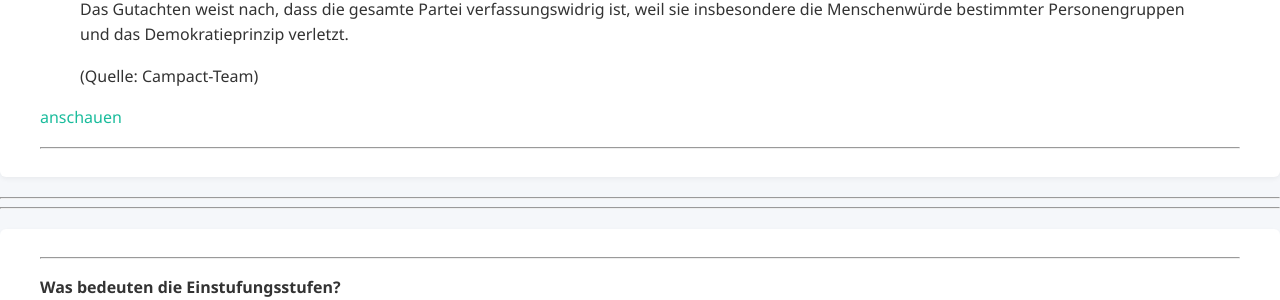
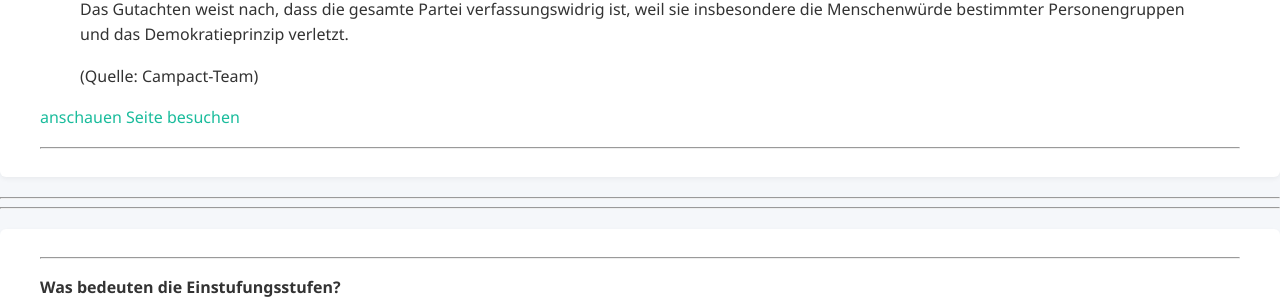
Before and after one commit to TheGermanTruth/TheGermanTruth, a Jekyll site: the page built from rechts.md, in a window 1280 px wide and 900 px high, scrolled down 2560 px. Shown: the part 154-454 px from the top of the window. Built offline with Jekyll 4.4.1, drawn with Linux system fonts in a browser that asks for light colours.

Commit message:
Update rechts.md

```diff
--- a/rechts.md
+++ b/rechts.md
@@ -109,6 +109,7 @@ Demokratieprinzip verletzt.
 >(Quelle: Campact-Team)
 
 <a href="[https://example.com](https://www.campact.de/rechtsextremismus/afd-verbot/)" target="_blank" rel="noopener">anschauen</a>
+[Seite besuchen]([https://example.com](https://www.campact.de/rechtsextremismus/afd-verbot/)){:target="_blank" rel="noopener"}
 
 ---
 
```
